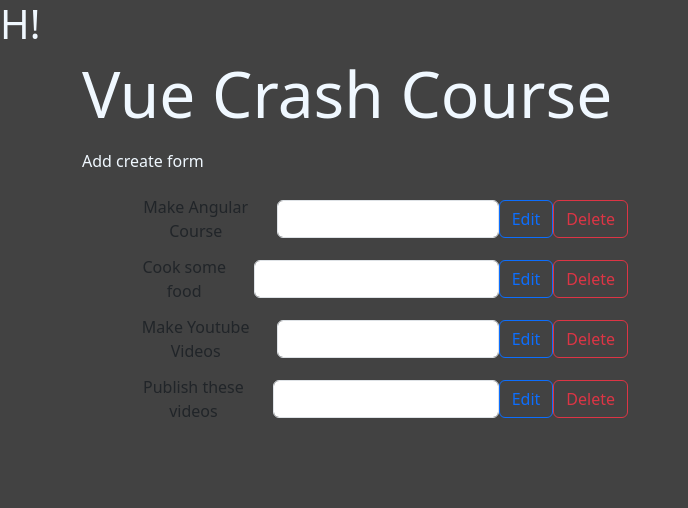
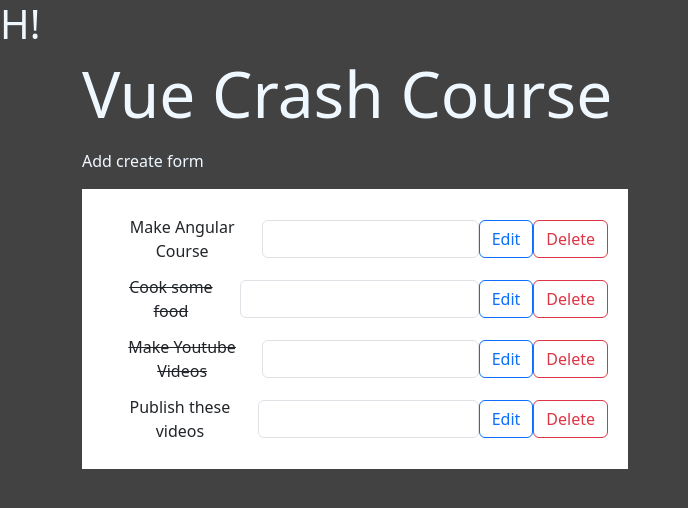
Before and after one commit to kartiksarwan2017/VueJS_Fundamentals, a Vue app: page / in a window 1280 px wide. Shown: the top 508 px of the page, without its empty margins (0-688 px from the left). Built offline with nearby package versions, Linux system fonts and the light colour scheme.

Commit message:
Passing methods in Vue

```diff
--- a/src/components/ToDoList.vue
+++ b/src/components/ToDoList.vue
@@ -16,6 +16,9 @@
             :key="index"
             :todoString="todo.todoString"
             :completed="todo.completed"
+            @on-delete="deleteTodo(todo)"
+            @on-toggle="toggleTodo(todo)"
+            @on-edit="editTodo(todo, $event)"
           />
         </ul>
       </div>
@@ -60,5 +63,9 @@
 };
 </script>
 
-<style>
+<style scoped>
+  .list{
+    background-color: white;
+    padding: 20px;
+  }
 </style>
--- a/src/components/TodoItem.vue
+++ b/src/components/TodoItem.vue
@@ -1,11 +1,14 @@
 <template>
     <li class="d-flex align-items-center list-group-item">
-      <button class="btn border-0 text-left flex-grow-1">{{todoString}}</button>
+      <button
+      :class="{completed}"
+      @click="$emit('on-toggle')"
+      class="btn border-0 text-left flex-grow-1">{{todoString}}</button>
       <form class="flex-grow-1">
         <input type="text" class="form-control" />
       </form>
-      <button class="btn btn-outline-primary">Edit</button>
-      <button class="btn btn-outline-danger">Delete</button>
+      <button  class="btn btn-outline-primary">Edit</button>
+      <button @click="$emit('on-delete')" class="btn btn-outline-danger">Delete</button>
     </li>
 </template>
 
```
